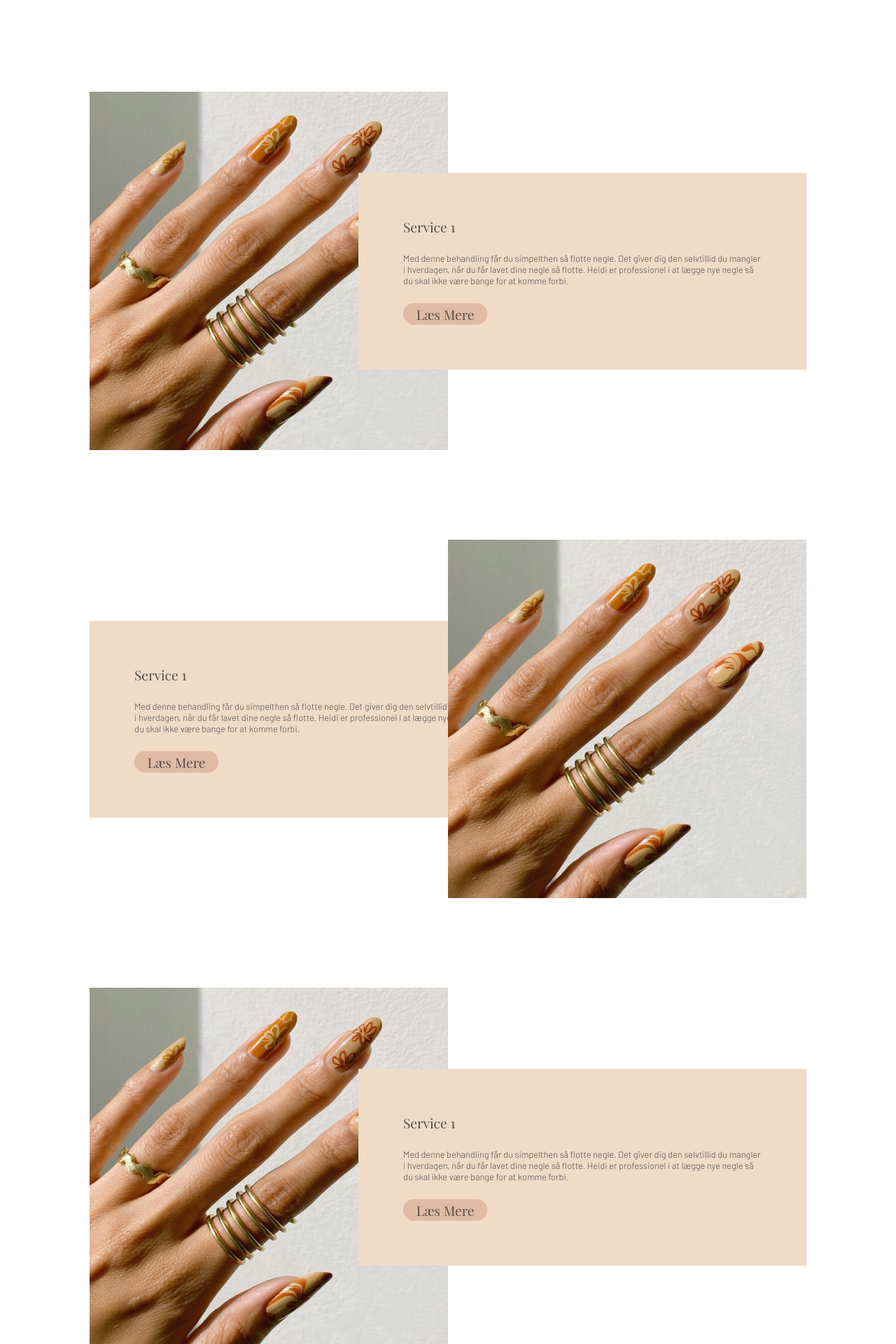
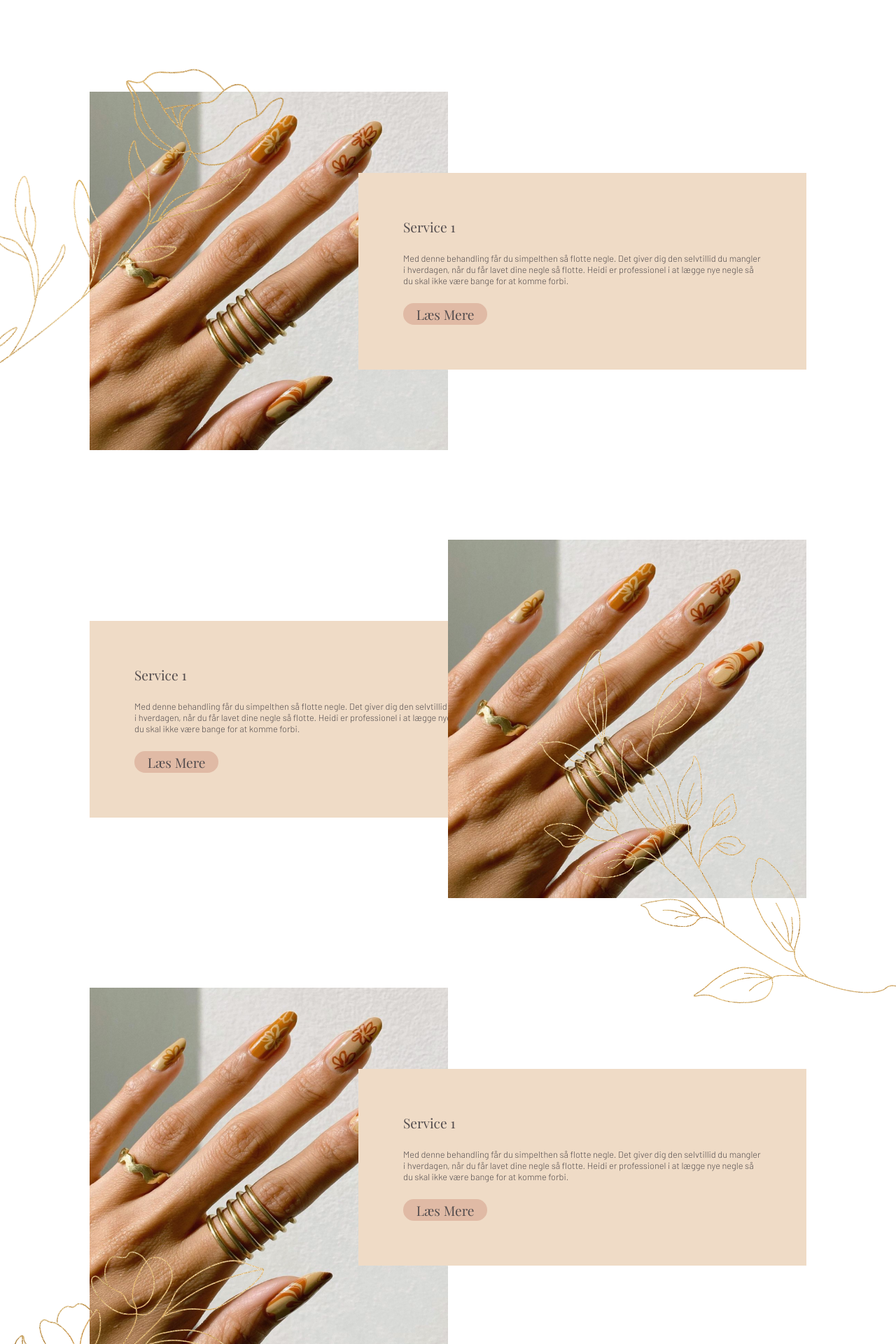
Before and after one commit to Pattipus/Heidis_Neglesalon, a PHP site: page / in a window 1280 px wide. Shown: the part 743-2663 px from the top of the page at 70% size. Run offline with PHP 8.4, Linux system fonts and the light colour scheme.

Commit message:
Flower overlay

```diff
--- a/index.html
+++ b/index.html
@@ -1,20 +1,22 @@
 <!DOCTYPE html>
 <html lang="en">
+
 <head>
     <meta charset="UTF-8">
     <meta name="viewport" content="width=device-width, initial-scale=1.0">
     <link rel="stylesheet" href="style.css">
     <title>Heidis Neglesalon</title>
 </head>
+
 <body>
     <header>
         <div class="logo">
             <a href="index.html"><img src="graphics/logo/logo.svg" alt="logo" class="logoSvg"></a>
         </div>
         <div class="nav">
-           <a href="index.html" class="link">Forside</a>
-           <a href="treatments.html" class="link">Services</a>
-           <a href="contact.html" class="link">Kontakt</a>
+            <a href="index.html" class="link">Forside</a>
+            <a href="treatments.html" class="link">Services</a>
+            <a href="contact.html" class="link">Kontakt</a>
         </div>
         <div class="social">
             <a href="mailto:heidisneglesalon@gmail.com" target="_blank"><img src="graphics/social/Mail Icon.svg" alt="mail link" class="socialIcon"></a>
@@ -27,9 +29,14 @@
             <source src="video/AVGRP3-Hæmoridecreme.mp4" type="video/mp4">
         </video>
         <div class="servicesFrontPage">
+            <div class="flowers">
+                <img src="graphics/Flowers/Flower1_2k.png" alt="Flower" class="flower">
+                <img src="graphics/Flowers/Flower2_2k.png" alt="Flower" class="flower">
+                <img src="graphics/Flowers/Flower3_2k.png" alt="Flower" class="flower">
+            </div>
             <div class="serviceFrontPage">
                 <img src="images/Nails.png" alt="Nails" class="serviceImage">
-                <div class="serviceFrontPageTextfield" >
+                <div class="serviceFrontPageTextfield">
                     <h3>
                         Service 1
                     </h3>
@@ -63,6 +70,7 @@
                     <a href="treatments.html" class="link button">Læs Mere</a>
                 </div>
             </div>
+
         </div>
         <div class="contactFrontPage">
             <h2>Kontakt</h2>
@@ -101,4 +109,5 @@
         </div>
     </footer>
 </body>
+
 </html>
--- a/style.css
+++ b/style.css
@@ -1,6 +1,10 @@
 @import url("https://fonts.googleapis.com/css2?family=Barlow:wght@300&family=Playfair+Display&display=swap");
 * {
   margin: 0;
+}
+
+body {
+  max-width: 100vw;
 }
 
 .link {
@@ -72,6 +76,30 @@ header {
   width: 3.5vw;
 }
 
+.flowers {
+  position: absolute;
+  width: 100%;
+  display: flex;
+  flex-flow: column;
+  box-sizing: border-box;
+  margin-top: -10vw;
+  justify-content: space-between;
+}
+
+.flower {
+  width: 20vw;
+  transform: rotate(45deg);
+  align-self: flex-start;
+  margin-bottom: 20vw;
+  z-index: 3;
+}
+
+.flower:nth-child(even) {
+  width: 40vw;
+  transform: rotate(0);
+  align-self: flex-end;
+}
+
 .main {
   padding-top: 8vw;
 }
@@ -111,10 +139,10 @@ video {
   padding: 0.2vw;
 }
 
-.serviceFrontPage:nth-child(even) {
+.serviceFrontPage:nth-child(odd) {
   flex-flow: row-reverse;
 }
-.serviceFrontPage:nth-child(even) .serviceFrontPageTextfield {
+.serviceFrontPage:nth-child(odd) .serviceFrontPageTextfield {
   margin-left: 0;
   margin-right: -10vw;
 }
--- a/style.scss
+++ b/style.scss
@@ -1,36 +1,38 @@
 //------------------Colors
-
 $white: #ffffff;
 $black: #544D4E;
 $primary: #B58E72;
 $secondary:#E0BAA5;
-$tertiary: #EFDBC6 ;
+$tertiary: #EFDBC6;
 $accent: #F2E2DB;
-
 //------------------Fonts
 @import url('https://fonts.googleapis.com/css2?family=Barlow:wght@300&family=Playfair+Display&display=swap');
-$headline: 'Playfair Display', serif;
-$mainText: 'Barlow', sans-serif;
-
-*{
+$headline: 'Playfair Display',
+serif;
+$mainText: 'Barlow',
+sans-serif;
+* {
     margin: 0;
-
 }
 
-.link{
+body {
+    max-width: 100vw;
+}
+
+.link {
     text-decoration: none;
     color: $black;
     font-family: $headline;
     font-size: 1.5vw;
 }
 
-p{
+p {
     font-family: $mainText;
     font-size: 1vw;
     color: $black;
 }
 
-h1{
+h1 {
     font-weight: unset;
     color: $black;
     font-family: $headline;
@@ -70,58 +69,73 @@ header{
     box-sizing: border-box;
 }
 
-.logoSvg{
-
+.logoSvg {
     width: 5vw;
-
 }
 
-.nav{
+.nav {
     width: 40vw;
     display: flex;
     justify-content: space-between;
 }
 
-.social{
+.social {
     width: 12vw;
-
     display: flex;
     justify-content: space-between;
 }
 
-.socialIcon{
+.socialIcon {
     width: 3.5vw;
 }
 
 //------------------Header End
+//------------------FrontPage
+.flowers {
+    position: absolute;
+    width: 100%;
+    display: flex;
+    flex-flow: column;
+    box-sizing: border-box;
+    margin-top: -10vw;
+    justify-content: space-between;
+}
 
+.flower {
+    width: 20vw;
+    transform: rotate(45deg);
+    align-self: flex-start;
+    margin-bottom: 20vw;
+    z-index: 3;
+}
 
+.flower:nth-child(even) {
+    width: 40vw;
+    transform: rotate(0);
+    align-self: flex-end;
+}
 
-//------------------FrontPage
-.main{
+.main {
     padding-top: 8vw;
 }
 
-video{
+video {
     width: 100%;
 }
 
-
-
-.serviceFrontPage{
+.serviceFrontPage {
     display: flex;
     align-items: center;
     justify-content: center;
     margin: 10vw 0;
-
 }
 
-.serviceImage{
+.serviceImage {
     width: 40vw;
     height: 40vw;
 }
 
-.serviceFrontPageTextfield{
+.serviceFrontPageTextfield {
     width: 40vw;
     height: 12vw;
     display: flex;
@@ -130,40 +144,36 @@ video{
     padding: 5vw;
     background-color: $tertiary;
     margin-left: -10vw;
-
-
 }
 
-.button{
+.button {
     background-color: $secondary;
     width: 9vw;
-
     text-align: center;
     border-radius: 1.2vw;
     padding: 0.2vw;
 }
 
-.serviceFrontPage:nth-child(even){
+.serviceFrontPage:nth-child(odd) {
     flex-flow: row-reverse;
-    .serviceFrontPageTextfield{
+    .serviceFrontPageTextfield {
         margin-left: 0;
         margin-right: -10vw;
     }
 }
 
-.contactFrontPage{
+.contactFrontPage {
     display: flex;
     flex-flow: column;
     align-items: center;
     margin: 4vw 0;
 }
 
-.phone{
+.phone {
     font-size: 1.5vw;
 }
 
-
-.galleri{
+.galleri {
     width: 100%;
     background-color: $tertiary;
     display: flex;
```
Also changed, not shown: other parts of style.css (+29 -0 lines), other parts of style.scss (+64 -55 lines), contact.html (+7 -3 lines), treatments.html (+20 -6 lines), graphics/Flowers/Flower1_2k.png (added), graphics/Flowers/Flower2_2k.png (added), graphics/Flowers/Flower3_2k.png (added), 1 other file. Lines whose indentation alone changed are shown as unchanged.
